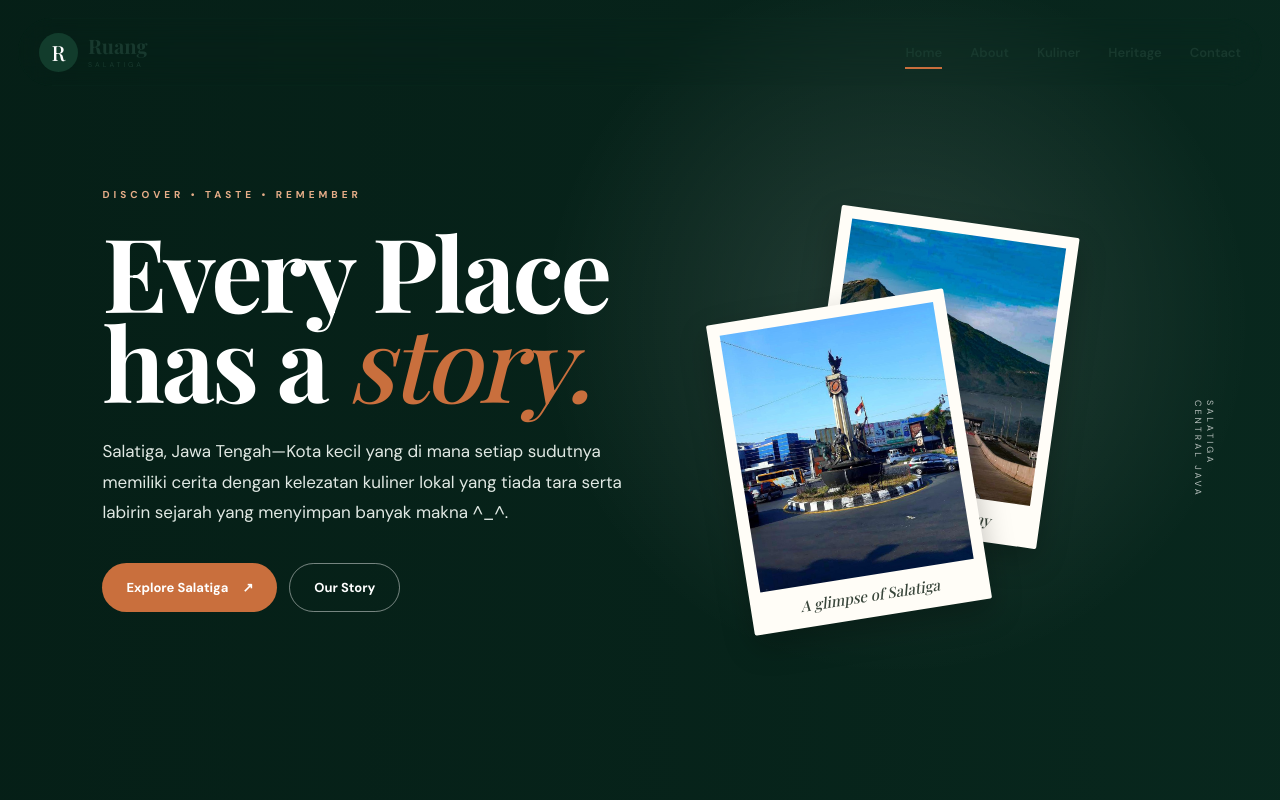
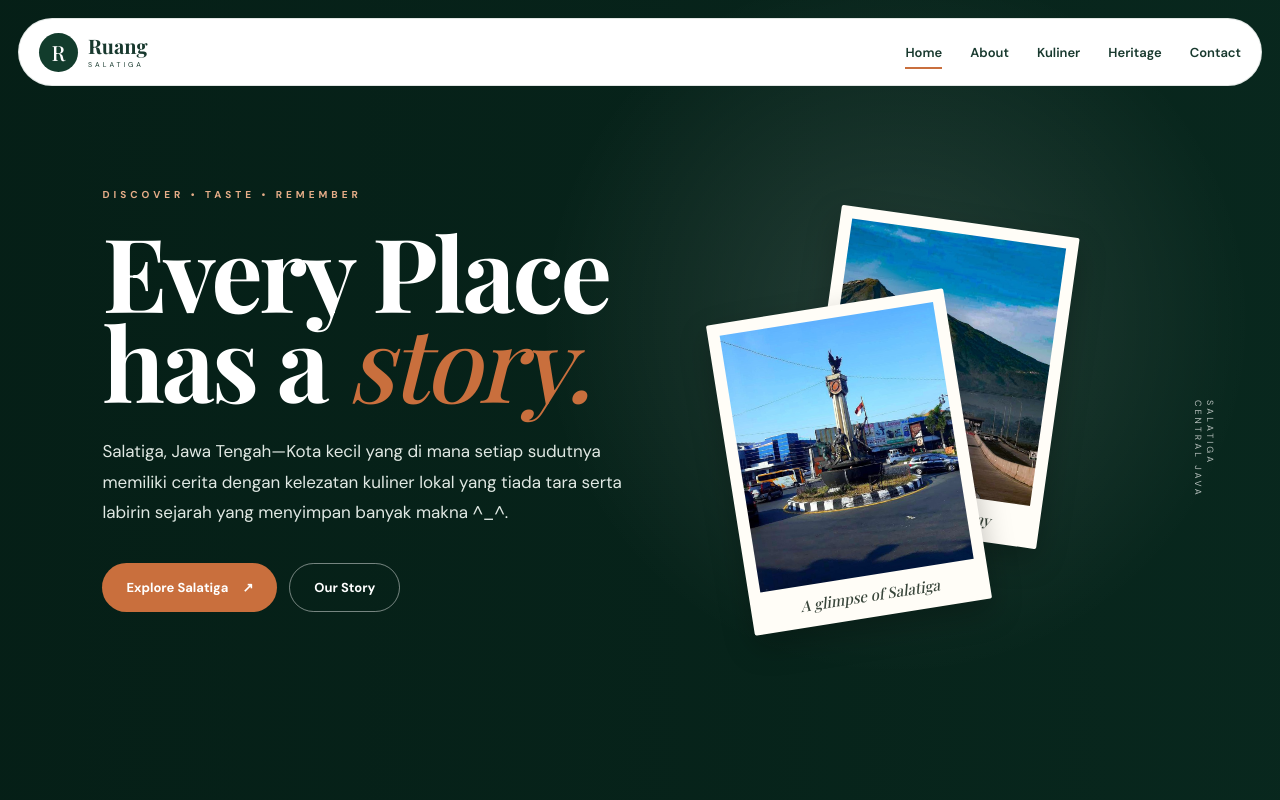
Before and after one commit to AHMAD2006661/integrasisistem_kelompok4, a plain HTML site: page index.html in a window 1280 px wide. Shown: the top 800 px of the page. Drawn offline with nearby package versions, Linux system fonts and the light colour scheme; a web font is replaced by a local one.

Commit message:
update new branch ketiga

```diff
--- a/css/style.css
+++ b/css/style.css
@@ -55,7 +55,7 @@ a {
 
     border-radius: 50px;
 
-    background: var(--stay-cream);
+    background: white;
 
     backdrop-filter: blur(18px);
 
```
